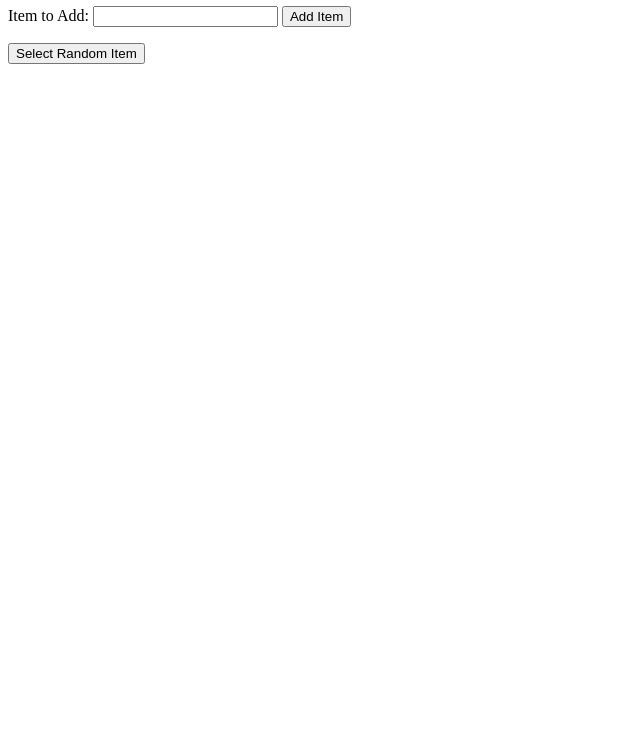
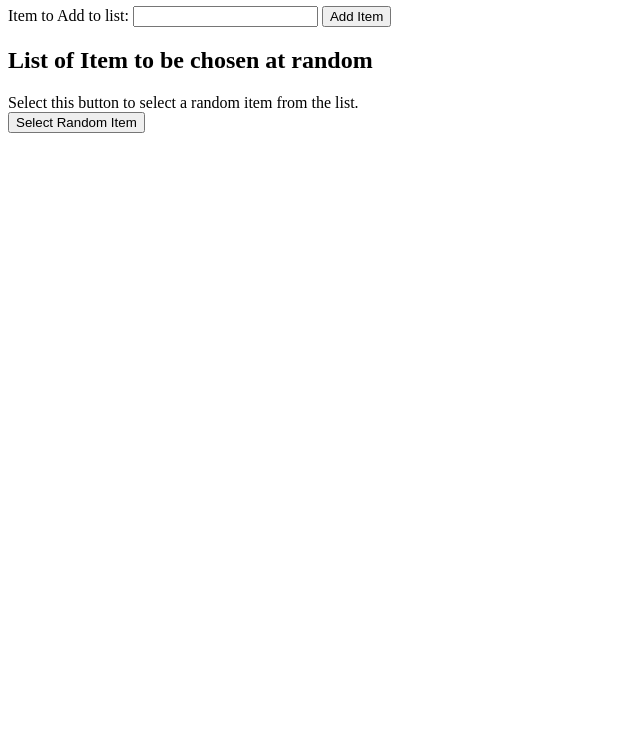
Before and after one commit to WaystarAmy/waystaramy.github.io, a website: page RandomItemFinder.html in a window 1280 px wide. Shown: the part 60-800 px from the top of the page, without its empty margins (0-640 px from the left). Drawn offline with Linux system fonts and the light colour scheme.

Commit message:
Add more description to random item page

```diff
--- a/RandomItemFinder.html
+++ b/RandomItemFinder.html
@@ -12,17 +12,19 @@
         <h1>Random Picker</h1>
         <div ng-controller="AdderController as Adder">
             <div>
-                Item to Add:
+                Item to Add to list:
                 <input type="text"
                 ng-model="Adder.Item">
                 <button ng-click="Adder.AddItem();">Add Item</button>
             </div>
         </div>
+        <h2>List of Item to be chosen at random</h2>
         <div ng-controller="ListerController as Listers">
             <ol>
                 <li ng-repeat="item in Listers.Items">{{ item }}<button ng-click="Listers.RemoveItem($index);">Remove Item</button></li>
             </ol>
         </div>
+        <div> Select this button to select a random item from the list.</div>
         <div ng-controller="RandomlySelectedController as RandomlySelected">
             <button ng-click="RandomlySelected.GetRandomItem();">Select Random Item</button>
             <H2>{{RandomlySelected.Item}}</H2>
```
